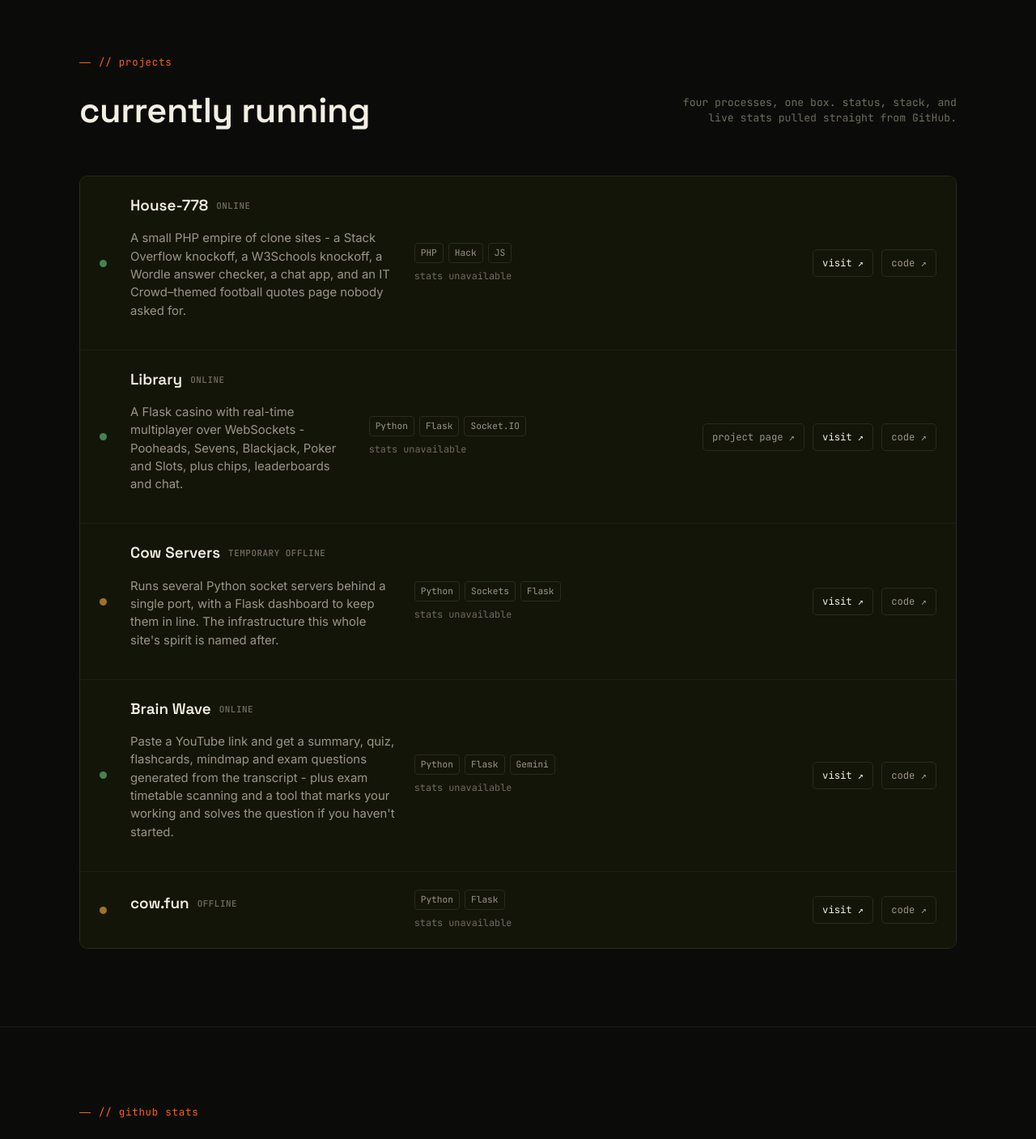
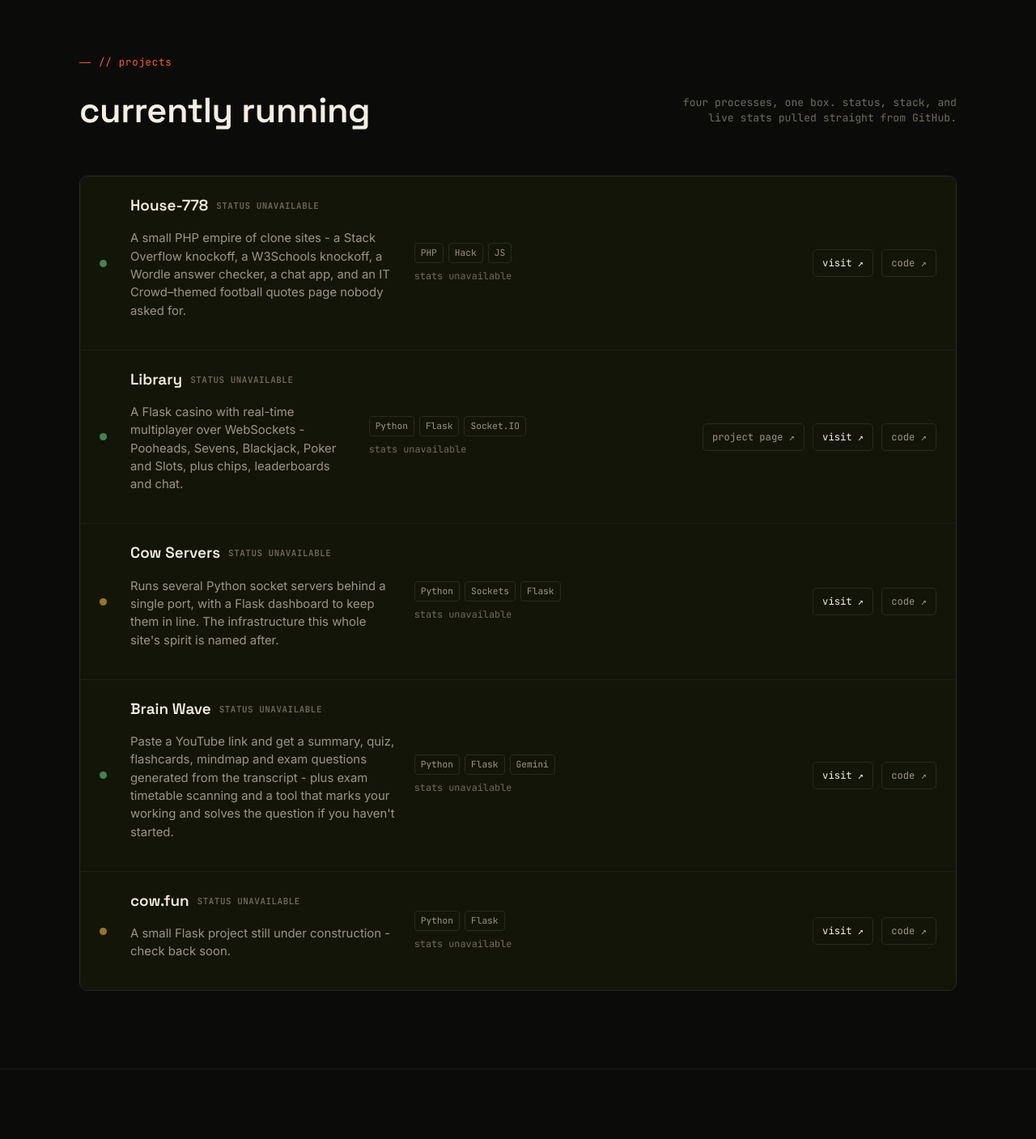
Before and after one commit to TheOrangeCow/theorangecow_website, a Flask app: page / in a window 1280 px wide. Shown: the part 1471-2878 px from the top of the page at 81% size. Run offline with Flask 3, Linux system fonts and the light colour scheme; data that the repository does not hold is empty.

```diff
--- a/templates/index.html
+++ b/templates/index.html
@@ -166,10 +166,10 @@
 
                 <div class="svc-table">
 
-                    <article class="svc-row" data-status="online">
+                    <article class="svc-row" data-status="online" data-monitor="house">
                         <span class="dot online"></span>
                         <div class="svc-name-col">
-                            <p class="svc-name">House-778 <span class="svc-status-tag">online</span></p>
+                            <p class="svc-name">House-778 <span class="svc-status-tag">checking…</span></p>
                             <p class="svc-desc">A small PHP empire of clone sites - a Stack Overflow knockoff, a
                                 W3Schools knockoff, a Wordle answer checker, a chat app, and an IT Crowd–themed football
                                 quotes page nobody asked for.</p>
@@ -187,10 +187,10 @@
                         </div>
                     </article>
 
-                    <article class="svc-row" data-status="online">
+                    <article class="svc-row" data-status="online" data-monitor="library">
                         <span class="dot online"></span>
                         <div class="svc-name-col">
-                            <p class="svc-name">Library <span class="svc-status-tag">online</span></p>
+                            <p class="svc-name">Library <span class="svc-status-tag">checking…</span></p>
                             <p class="svc-desc">A Flask casino with real-time multiplayer over WebSockets - Pooheads,
                                 Sevens, Blackjack, Poker and Slots, plus chips, leaderboards and chat.</p>
                         </div>
@@ -207,10 +207,10 @@
                         </div>
                     </article>
 
-                    <article class="svc-row" data-status="dev">
+                    <article class="svc-row" data-status="dev" data-monitor="cowservers">
                         <span class="dot dev"></span>
                         <div class="svc-name-col">
-                            <p class="svc-name">Cow Servers <span class="svc-status-tag">Temporary offline</span></p>
+                            <p class="svc-name">Cow Servers <span class="svc-status-tag">checking…</span></p>
                             <p class="svc-desc">Runs several Python socket servers behind a single port, with a Flask
                                 dashboard to keep them in line. The infrastructure this whole site's spirit is named
                                 after.</p>
@@ -228,10 +228,10 @@
                         </div>
                     </article>
 
-                    <article class="svc-row" data-status="online">
+                    <article class="svc-row" data-status="online" data-monitor="brainwave">
                         <span class="dot online"></span>
                         <div class="svc-name-col">
-                            <p class="svc-name">Brain Wave <span class="svc-status-tag">online</span></p>
+                            <p class="svc-name">Brain Wave <span class="svc-status-tag">checking…</span></p>
                             <p class="svc-desc">Paste a YouTube link and get a summary, quiz, flashcards, mindmap and
                                 exam questions
                                 generated from the transcript - plus exam timetable scanning and a tool that marks your
@@ -251,15 +251,15 @@
                         </div>
                     </article>
 
-                    <article class="svc-row" data-status="dev">
+                    <article class="svc-row" data-status="dev" data-monitor="cowfun">
                         <span class="dot dev"></span>
                         <div class="svc-name-col">
-                            <p class="svc-name">cow.fun <span class="svc-status-tag">Offline</span></p>
-                            <p class="svc-desc"></p>
+                            <p class="svc-name">cow.fun <span class="svc-status-tag">checking…</span></p>
+                            <p class="svc-desc">A small Flask project still under construction - check back soon.</p>
                         </div>
                         <div class="svc-meta-col">
                             <div class="svc-stack"><span>Python</span><span>Flask</span></div>
-                            <div class="svc-live-stats" data-repo="Brain-Wave">★ <span class="stars">…</span>
+                            <div class="svc-live-stats" data-repo="cow.fun">★ <span class="stars">…</span>
                                 &nbsp;·&nbsp; updated <span class="updated">…</span></div>
                         </div>
                         <div class="svc-actions">
@@ -644,6 +644,66 @@
         })();
     </script>
 
+    <script>
+        (function () {
+            "use strict";
+
+            var STATUS_META = {
+                operational:   { label: "online",      cls: "online",  color: "#3ecf6e" },
+                degraded:      { label: "degraded",    cls: "dev",     color: "#f5a623" },
+                maintenance:   { label: "maintenance", cls: "dev",     color: "#f5a623" },
+                downtime:      { label: "offline",     cls: "offline", color: "#e5484d" },
+                not_monitored: { label: "unknown",     cls: "dev",     color: "#888" }
+            };
+
+            // maps our internal row keys to something findable in the Better Stack public_name
+            var MATCHERS = {
+                house:      function (n) { return n.indexOf("house") > -1; },
+                library:    function (n) { return n.indexOf("librar") > -1; },
+                cowfun:     function (n) { return n.indexOf("cow.fun") > -1 || n.indexOf("cow fun") > -1; },
+                brainwave:  function (n) { return n.indexOf("brian") > -1 || n.indexOf("brain") > -1; },
+                cowservers: function (n) { return n.indexOf("cow server") > -1; }
+            };
+
+            fetch("https://status.theorangecow.org/index.json")
+                .then(function (r) { if (!r.ok) throw new Error("status fetch failed"); return r.json(); })
+                .then(function (data) {
+                    var resources = (data.included || []).filter(function (i) { return i.type === "status_page_resource"; });
+
+                    Object.keys(MATCHERS).forEach(function (key) {
+                        var match = resources.find(function (res) {
+                            return MATCHERS[key](res.attributes.public_name.toLowerCase());
+                        });
+                        var row = document.querySelector('.svc-row[data-monitor="' + key + '"]');
+                        if (!row) return;
+
+                        var status = match && match.attributes.status
+                            ? String(match.attributes.status).toLowerCase().trim()
+                            : "not_monitored";
+                        var meta = STATUS_META[status] || STATUS_META.not_monitored;
+
+                        if (!STATUS_META[status]) {
+                            console.warn('Unrecognized Better Stack status "' + status + '" for monitor "' + key + '" - treating as unknown. Raw resource:', match);
+                        }
+
+                        row.setAttribute("data-status", meta.cls);
+
+                        var dot = row.querySelector(".dot");
+                        if (dot) { dot.className = "dot " + meta.cls; dot.style.background = meta.color; }
+
+                        var tag = row.querySelector(".svc-status-tag");
+                        if (tag) { tag.textContent = meta.label; tag.style.color = meta.color; }
+                    });
+                })
+                .catch(function (err) {
+                    console.error("Could not load service statuses:", err);
+                    document.querySelectorAll(".svc-status-tag").forEach(function (tag) {
+                        if (tag.textContent === "checking…") tag.textContent = "status unavailable";
+                    });
+                });
+        })();
+    </script>
+
 </body>
 
 </html>
```
